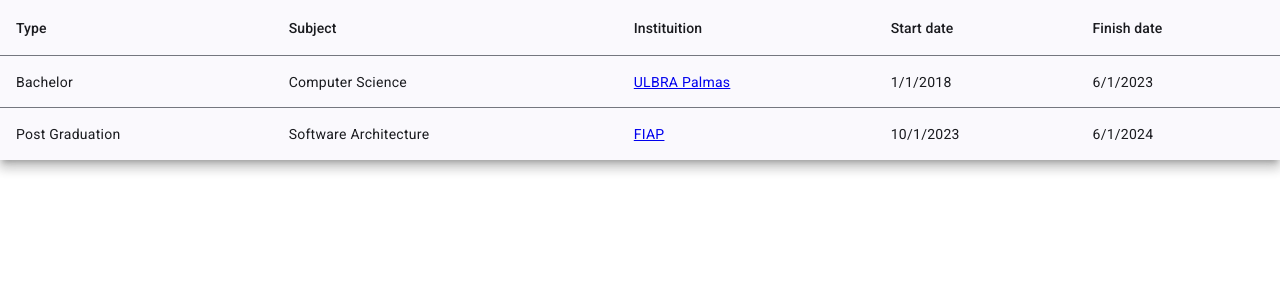
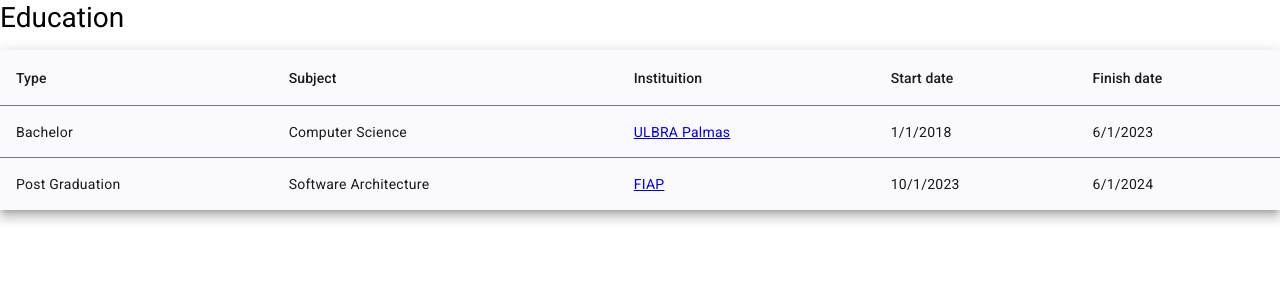
Before and after one commit to Raffael-Eloi/portifolio, an Angular app: page /education in a window 1280 px wide. Shown: the top 300 px of the page. Built offline with nearby package versions, Linux system fonts and the light colour scheme.

Commit message:
add title to education

```diff
--- a/src/app/education/education.component.html
+++ b/src/app/education/education.component.html
@@ -1,3 +1,5 @@
+<h5> Education </h5>
+
 <table mat-table [dataSource]="educations" class="mat-elevation-z8">
     <ng-container matColumnDef="type">
         <th mat-header-cell *matHeaderCellDef> Type </th>
```
